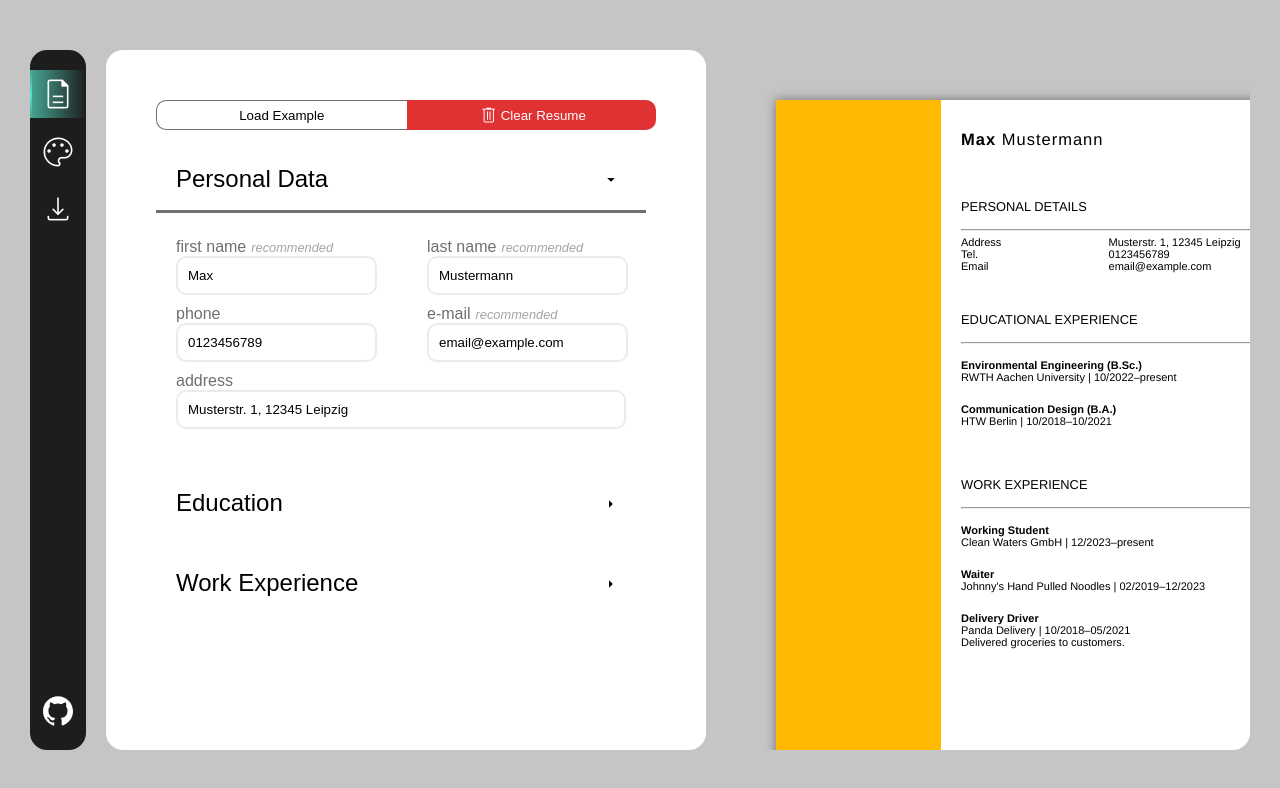
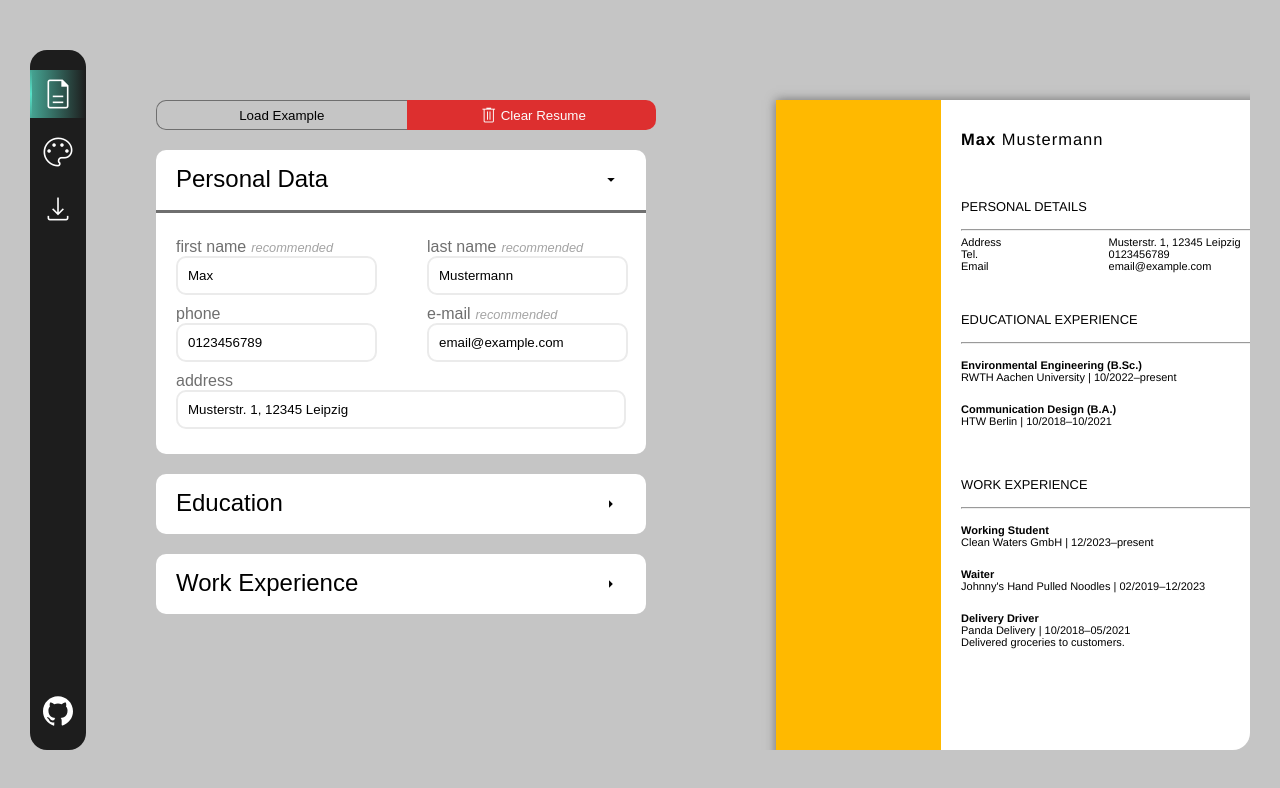
Before and after one commit to tln12/cv-project, a React (Vite) app: page / in a window 1280 px wide. Shown: the top 788 px of the page. Built offline with nearby package versions, Linux system fonts and the light colour scheme; the HTML template or start-up script is replaced by a standard one; a web font is replaced by a local one.

Commit message:
remove background color

```diff
--- a/src/components/ControlPanel.jsx
+++ b/src/components/ControlPanel.jsx
@@ -5,8 +5,6 @@ import styled from 'styled-components';
 
 const StyledPanel = styled.section`
   display: flex;
-  background-color: var(--bgc-panel);
-  border-radius: var(--bar-panel);
   padding: var(--section-padding);
 `;
 const StyledScrollContainer = styled.div`
```
